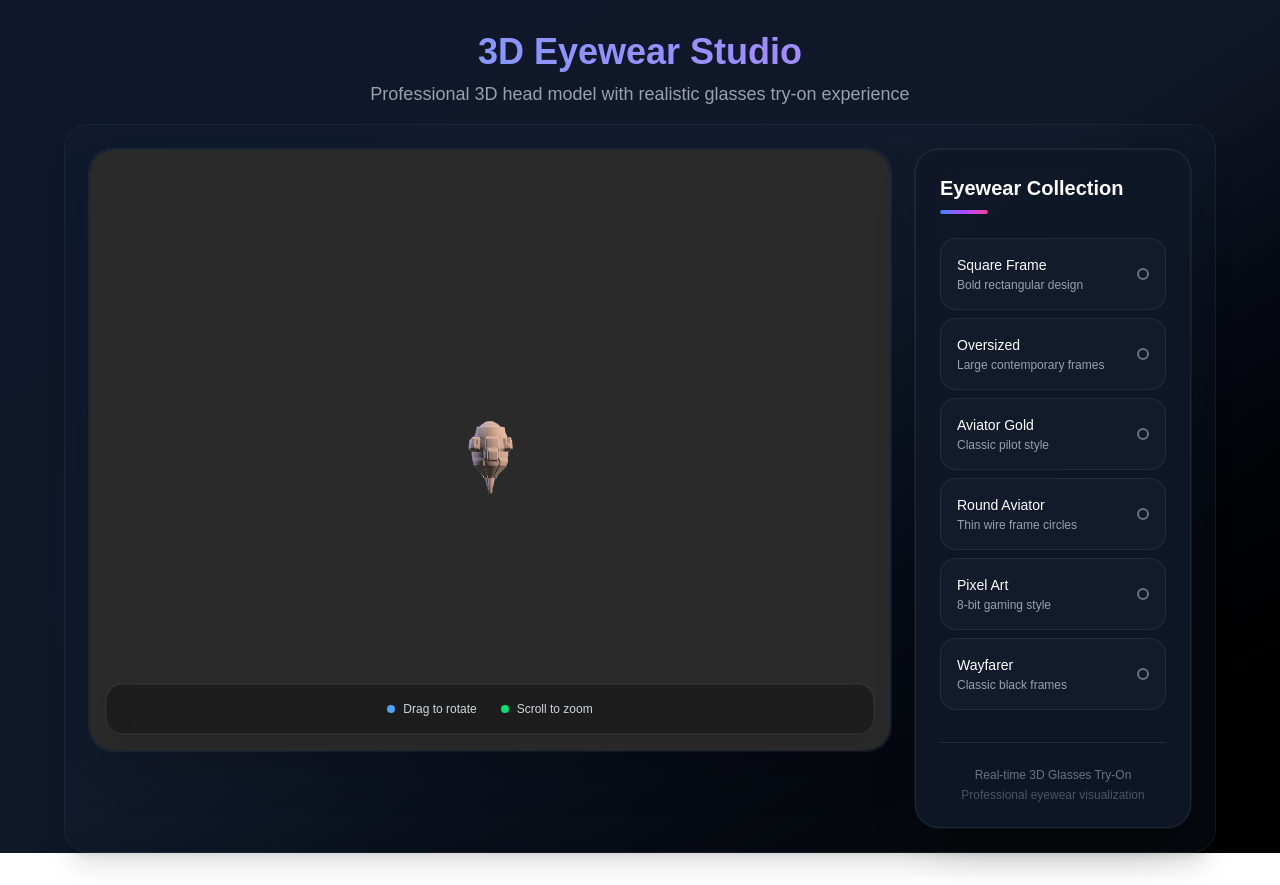
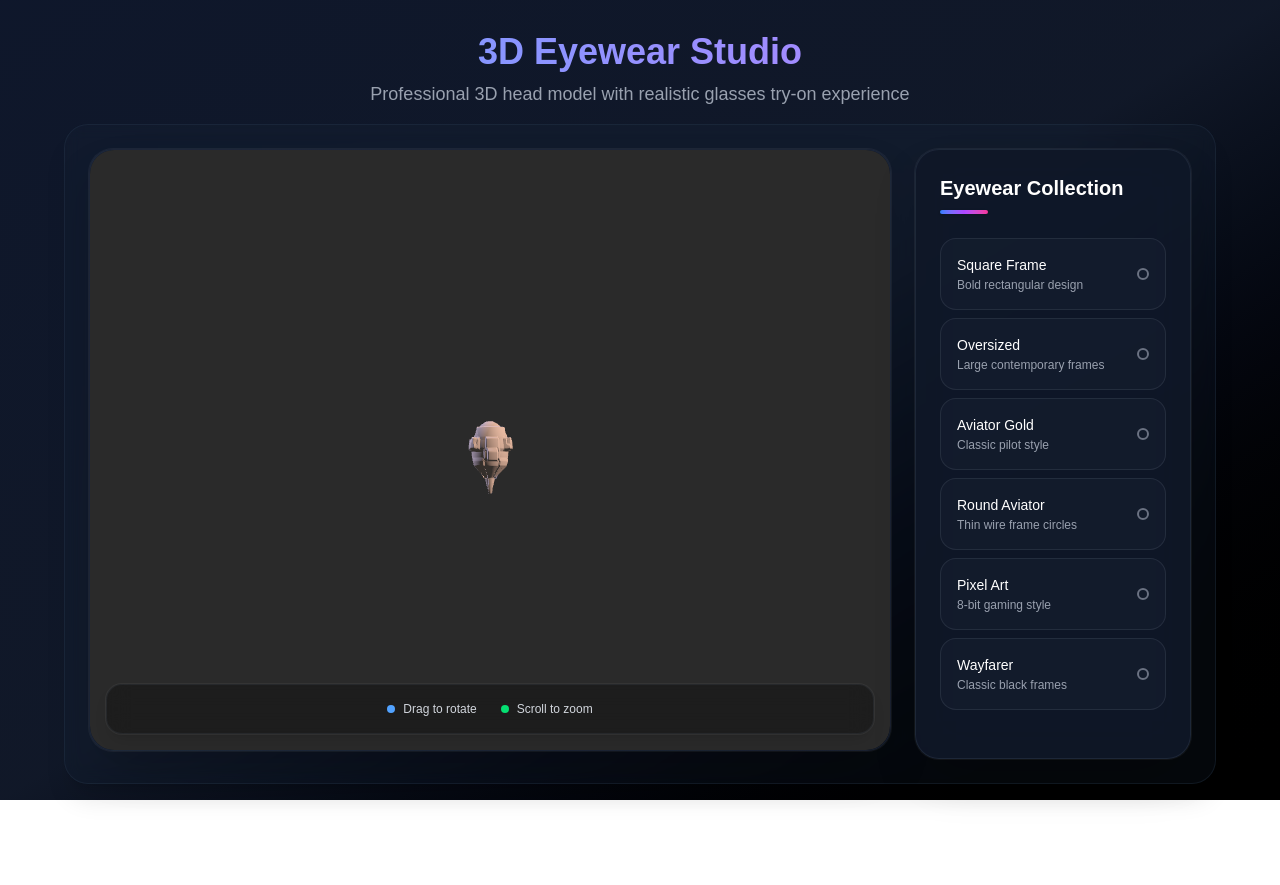
Before and after one commit to erfanansari/face-recognition, a Next.js app: page / in a window 1280 px wide. After the commit the page ends 800 px from the top, so only its background shows below. Built offline with nearby package versions, Linux system fonts and the light colour scheme; no server answers.

Commit message:
chore: remove footer

```diff
--- a/components/AvatarViewer.tsx
+++ b/components/AvatarViewer.tsx
@@ -432,18 +432,6 @@ export default function AvatarViewer() {
                   </div>
                 </button>
               )}
-
-              {/* Footer Info */}
-              <div className="mt-8 pt-6 border-t border-gray-700/50">
-                <div className="text-center space-y-1">
-                  <p className="text-xs text-gray-500 font-medium">
-                    Real-time 3D Glasses Try-On
-                  </p>
-                  <p className="text-xs text-gray-600">
-                    Professional eyewear visualization
-                  </p>
-                </div>
-              </div>
             </div>
           </div>
         )}
```
